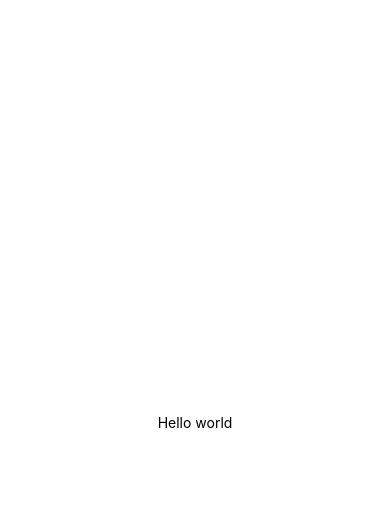
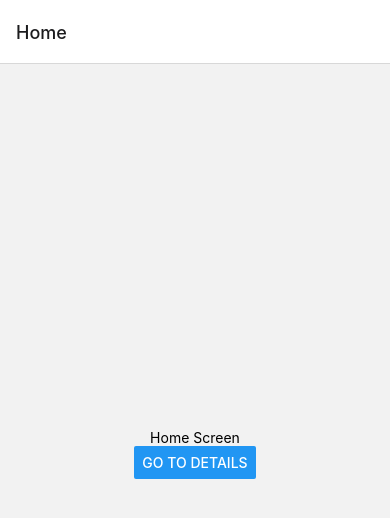
Before and after one commit to aizuHackathon/hackathon-front-app, a React Native app: screen /Home in a window 390 px wide. Shown: the top 518 px of the page. Built offline with nearby package versions, Linux system fonts and the light colour scheme.

Commit message:
fix : router　navigationの追加

```diff
--- a/App.tsx
+++ b/App.tsx
@@ -1,15 +1,25 @@
-import { StatusBar } from 'expo-status-bar';
-import React from 'react';
-import { StyleSheet, Text, View } from 'react-native';
+import React, { ReactNode } from 'react';
+import { StyleSheet } from 'react-native';
+import { NavigationContainer } from '@react-navigation/native';
+import { createNativeStackNavigator } from '@react-navigation/native-stack';
+import HomeScreen from './src/screens/Home';
+import DetailsScreen from './src/screens/Details';
 
-const App: React.FC = () => {
-  return (
-    <View style={styles.container}>
-      <Text>Hello world</Text>
-      <StatusBar style='auto' />
-    </View>
-  );
+type RootStackParamList = {
+  Home: undefined;
+  Details: undefined;
 };
+
+const Stack = createNativeStackNavigator<RootStackParamList>() as any;
+
+const App: React.FC = () => (
+  <NavigationContainer>
+    <Stack.Navigator initialRouteName='Home'>
+      <Stack.Screen name='Home' component={HomeScreen} />
+      <Stack.Screen name='Details' component={DetailsScreen} />
+    </Stack.Navigator>
+  </NavigationContainer>
+);
 
 const styles = StyleSheet.create({
   container: {
--- a/package.json
+++ b/package.json
@@ -12,11 +12,15 @@
     "prepare": "husky install"
   },
   "dependencies": {
+    "@react-navigation/native": "^6.0.10",
+    "@react-navigation/native-stack": "^6.6.1",
     "expo": "~44.0.0",
     "expo-status-bar": "~1.2.0",
     "react": "17.0.1",
     "react-dom": "17.0.1",
     "react-native": "0.64.3",
+    "react-native-safe-area-context": "3.3.2",
+    "react-native-screens": "~3.10.1",
     "react-native-web": "0.17.1"
   },
   "devDependencies": {
--- a/src/screens/Home.tsx
+++ b/src/screens/Home.tsx
@@ -1,16 +1,16 @@
 import React from 'react';
 import { Text, View, Button } from 'react-native';
 
-const HomeScreen: React.FC = function({navigation}) {
+const HomeScreen: React.FC = ({ navigation }) => {
   return (
     <View style={{ flex: 1, alignItems: 'center', justifyContent: 'center' }}>
       <Text>Home Screen</Text>
       <Button
-        title="Go to Details"
+        title='Go to Details'
         onPress={() => navigation.navigate('Details')}
       />
     </View>
   );
-}
+};
 
 export default HomeScreen;
```
Also changed, not shown: src/screens/Details.tsx (+6 -6 lines), .eslintrc.js, 1 other file (tests, documents, lock files or other folders).
